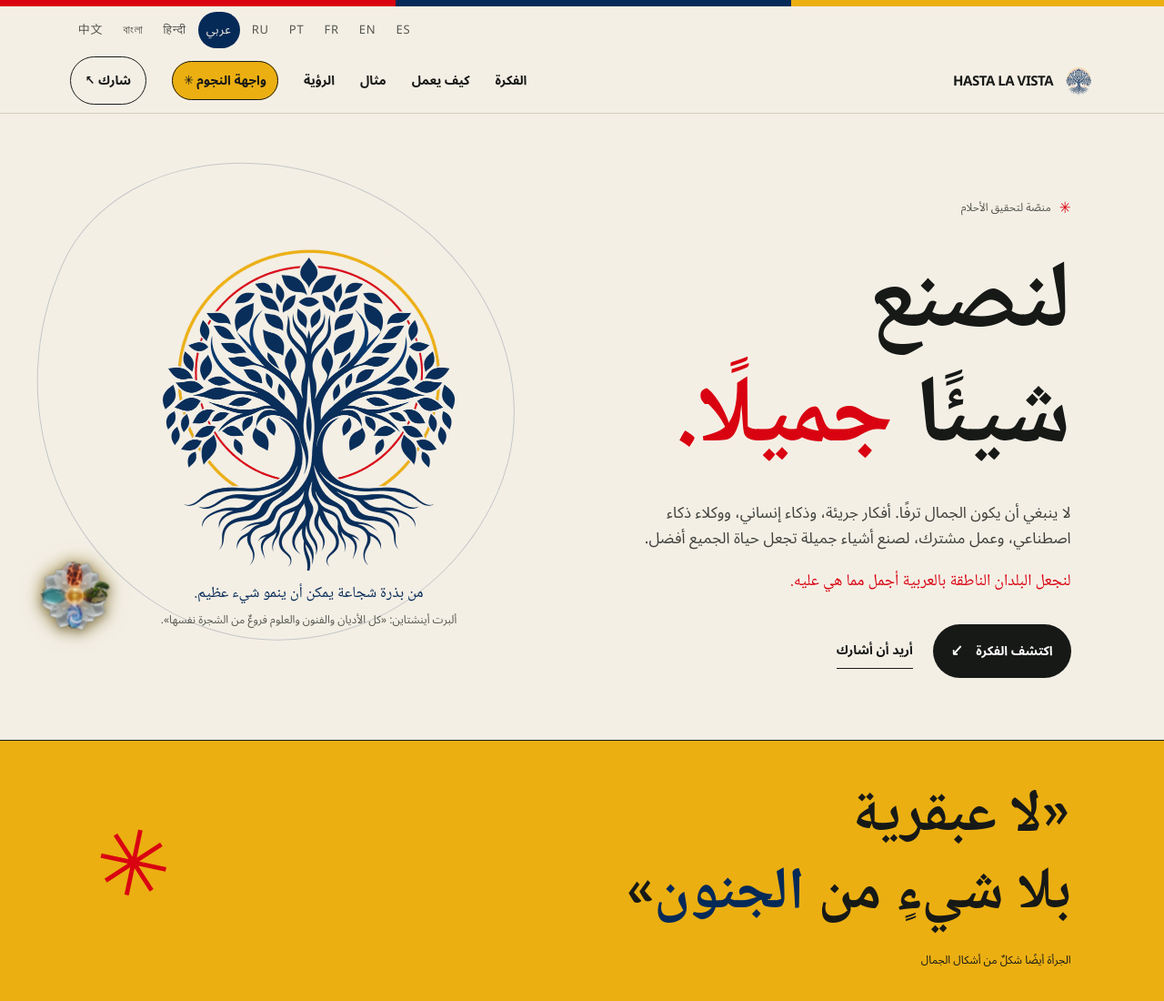
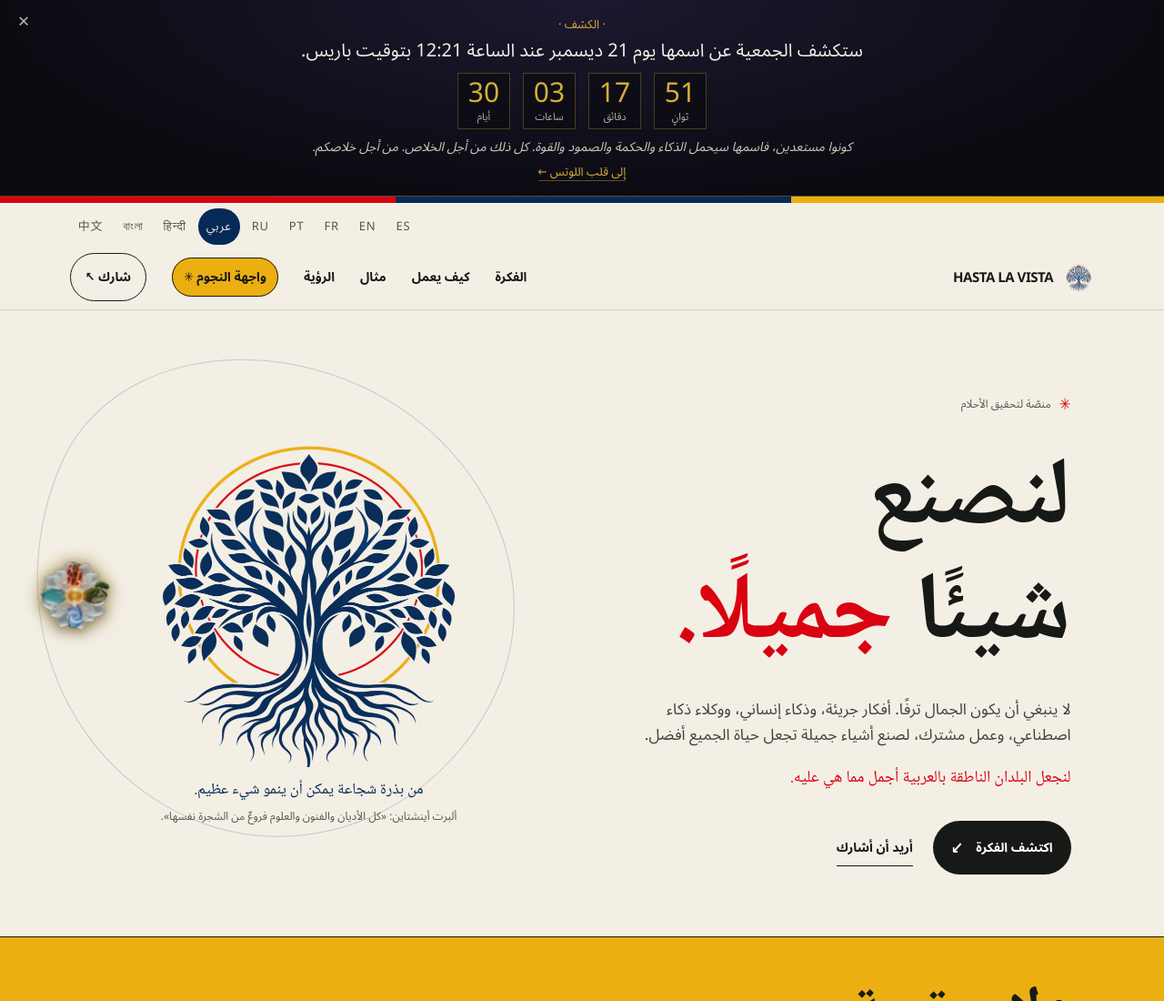
Before and after one commit to mikaelguinetpro-bit/Hasta-La-Vista, a plain HTML site: page hasta-la-vista/ar.html in a window 1280 px wide. Shown: the top 1100 px of the page at 91% size. Drawn offline with Linux system fonts and the light colour scheme.

Commit message:
La Révélation : décompte jusqu'au 21/12 à 12h21 sur les neuf pages
Un bandeau discret en haut de page annonce que l'association révélera son
nom le 21 décembre à 12h21 (heure de Paris), avec le décompte et les mots de
Ritukah. À l'heure, il invite à le découvrir au cœur du Lotus, sur BNM1.
Script autonome dans lotus/, traduit en 9 langues, à poser à l'identique sur
les quatre sites offerts. Le nom n'est écrit nulle part.

Co-Authored-By: Claude Opus 5.5 <noreply@anthropic.com>
Claude-Session: https://claude.ai/code/session_016Un5z2L9WNuGBcC2pgb16N

```diff
--- /dev/null
+++ b/hasta-la-vista/lotus/revelation.css
@@ -0,0 +1,96 @@
+/*
+ * La Révélation — le bandeau commun aux quatre sites offerts.
+ * Les couleurs sont celles de la nuit et de l'or de BNM1 ; les lettres
+ * suivent la typographie du site qui l'accueille.
+ */
+.revelation-bande {
+    position: relative;
+    z-index: 5;
+    margin: 0;
+    padding: 18px 48px 16px;
+    background: radial-gradient(ellipse at center top, #1d1830 0%, #0b0a10 75%);
+    border-bottom: 1px solid rgba(212, 175, 55, 0.35);
+    color: #ece6d6;
+    text-align: center;
+    font-family: inherit;
+    line-height: 1.4;
+}
+.revelation-interieur { max-width: 860px; margin: 0 auto; }
+.revelation-tag,
+.revelation-unite,
+.revelation-lien {
+    font-family: ui-monospace, 'SFMono-Regular', Menlo, Consolas, monospace;
+    text-transform: uppercase;
+}
+.revelation-tag { font-size: 11px; letter-spacing: 0.34em; color: #d4af37; }
+.revelation-annonce { margin: 6px 0 0; font-size: clamp(16px, 2.2vw, 20px); color: #f4efe5; }
+.revelation-compte {
+    display: flex;
+    justify-content: center;
+    gap: clamp(6px, 2vw, 14px);
+    margin: 10px 0 0;
+    direction: ltr;
+}
+.revelation-case {
+    display: inline-flex;
+    flex-direction: column;
+    align-items: center;
+    min-width: 58px;
+    padding: 6px 8px 5px;
+    border: 1px solid rgba(212, 175, 55, 0.3);
+    background: rgba(11, 10, 16, 0.6);
+}
+.revelation-chiffre {
+    font-size: clamp(22px, 3.6vw, 30px);
+    line-height: 1.05;
+    color: #d4af37;
+    font-variant-numeric: tabular-nums;
+}
+.revelation-unite { margin-top: 2px; font-size: 9px; letter-spacing: 0.2em; color: #b9b3a6; }
+.revelation-prets { margin: 10px auto 0; max-width: 640px; font-size: 14px; font-style: italic; color: #cfc8b8; }
+.revelation-lien {
+    display: inline-block;
+    margin-top: 8px;
+    font-size: 11px;
+    letter-spacing: 0.26em;
+    color: #d4af37;
+    text-decoration: none;
+    border-bottom: 1px solid rgba(212, 175, 55, 0.4);
+}
+.revelation-lien:hover,
+.revelation-lien:focus-visible { color: #f1d27a; border-bottom-color: #f1d27a; }
+.revelation-revelee .revelation-annonce { font-size: clamp(18px, 2.6vw, 24px); color: #f1d27a; }
+.revelation-fermer {
+    position: absolute;
+    top: 8px;
+    right: 10px;
+    width: 32px;
+    height: 32px;
+    border: 0;
+    background: transparent;
+    color: #b9b3a6;
+    font-size: 22px;
+    line-height: 1;
+    cursor: pointer;
+}
+.revelation-bande[dir="rtl"] .revelation-fermer { right: auto; left: 10px; }
+.revelation-fermer:hover,
+.revelation-fermer:focus-visible { color: #f4efe5; }
+.revelation-lien:focus-visible,
+.revelation-fermer:focus-visible { outline: 2px solid #d4af37; outline-offset: 3px; }
+.revelation-ecriture-liee .revelation-tag,
+.revelation-ecriture-liee .revelation-unite,
+.revelation-ecriture-liee .revelation-lien {
+    font-family: inherit;
+    letter-spacing: 0;
+    text-transform: none;
+}
+.revelation-ecriture-liee .revelation-tag { font-size: 13px; }
+.revelation-ecriture-liee .revelation-unite { font-size: 11px; }
+.revelation-ecriture-liee .revelation-lien { font-size: 13px; }
+@media (max-width: 520px) {
+    .revelation-bande { padding: 16px 40px 14px; }
+    .revelation-case { min-width: 50px; }
+    .revelation-prets { font-size: 13px; }
+}
+@media print { .revelation-bande { display: none; } }
--- /dev/null
+++ b/hasta-la-vista/lotus/revelation.js
@@ -0,0 +1,150 @@
+/*
+ * La Révélation — le décompte commun aux quatre sites offerts.
+ *
+ * Décidé par Ritukah le 21/11/2026 : l'association qui porte les quatre sites
+ * révèle son nom le 21 décembre 2026 à 12h21, heure de Paris (21/12 à 12h21 :
+ * un miroir), au cœur du Lotus, sur BNM1.
+ *
+ * Un seul fichier, sans dépendance, posé à l'identique sur Typ-1, Atlas.Sea,
+ * Nebula et Hasta La Vista, à côté de lotus-medaillon.js :
+ *   <script src="/lotus/revelation.js"></script>
+ *
+ * Il pose un bandeau discret tout en haut de la page. Le Créateur peut le
+ * fermer : il revient à sa prochaine visite.
+ *
+ * Le nom n'est JAMAIS écrit ici : ce fichier est lisible par tous. Le jour
+ * venu, le bandeau invite à le découvrir au cœur du Lotus, sur BNM1.
+ *
+ * Options (facultatives) :
+ *   data-revelation-style : chemin du fichier de style (par défaut, le même
+ *                           nom en .css, à côté du script). Le style ne peut
+ *                           pas être injecté : certains sites le refusent.
+ *   data-revelation-avant : sélecteur de l'élément devant lequel poser le
+ *                           bandeau (par défaut, en tête de <body>).
+ *
+ * La langue est lue sur <html lang="…"> ; à défaut, le français.
+ */
+(function () {
+    'use strict';
+
+    if (window.__revelationPosee) return;
+    window.__revelationPosee = true;
+
+    var REVELATION = Date.parse('2026-12-21T12:21:00+01:00');
+    var BNM1 = 'https://brand-new-meta-1.agency/';
+    var CLE = 'revelation_fermee';
+
+    var script = document.currentScript;
+    var STYLE = (script && script.dataset.revelationStyle) ||
+        ((script && script.src ? script.src : '').replace(/\.js(\?.*)?$/, '.css') || '/lotus/revelation.css');
+    var AVANT = (script && script.dataset.revelationAvant) || '';
+
+    // ---------------------------------------------------------------- les mots
+    var MOTS = {
+        fr: { tag: '· La Révélation ·', annonce: 'L’association révélera son nom le 21 décembre à 12h21, heure de Paris.', prets: 'Soyez prêts, car son nom sera porteur d’intelligence, de sagesse, de résilience et de force.', salut: 'Tout cela pour le salut. Pour votre salut.', j: 'jours', h: 'heures', m: 'minutes', s: 'secondes', lien: 'Au cœur du Lotus →', revele: 'Le nom est révélé. Il vous attend au cœur du Lotus.', fermer: 'Fermer' },
+        en: { tag: '· The Revelation ·', annonce: 'The association will reveal its name on December 21 at 12:21, Paris time.', prets: 'Be ready, for its name will carry intelligence, wisdom, resilience and strength.', salut: 'All of this for salvation. For your salvation.', j: 'days', h: 'hours', m: 'minutes', s: 'seconds', lien: 'To the heart of the Lotus →', revele: 'The name is revealed. It awaits you at the heart of the Lotus.', fermer: 'Close' },
+        es: { tag: '· La Revelación ·', annonce: 'La asociación revelará su nombre el 21 de diciembre a las 12:21, hora de París.', prets: 'Estad preparados, porque su nombre traerá inteligencia, sabiduría, resiliencia y fuerza.', salut: 'Todo ello por la salvación. Por vuestra salvación.', j: 'días', h: 'horas', m: 'minutos', s: 'segundos', lien: 'Al corazón del Loto →', revele: 'El nombre ha sido revelado. Os espera en el corazón del Loto.', fermer: 'Cerrar' },
+        pt: { tag: '· A Revelação ·', annonce: 'A associação revelará o seu nome a 21 de dezembro, às 12h21, hora de Paris.', prets: 'Estejam prontos, pois o seu nome trará inteligência, sabedoria, resiliência e força.', salut: 'Tudo isto pela salvação. Pela vossa salvação.', j: 'dias', h: 'horas', m: 'minutos', s: 'segundos', lien: 'Ao coração do Lótus →', revele: 'O nome foi revelado. Espera-vos no coração do Lótus.', fermer: 'Fechar' },
+        ru: { tag: '· Откровение ·', annonce: 'Ассоциация откроет своё имя 21 декабря в 12:21 по парижскому времени.', prets: 'Будьте готовы: его имя понесёт разум, мудрость, стойкость и силу.', salut: 'Всё это — ради спасения. Ради вашего спасения.', j: 'дней', h: 'часов', m: 'минут', s: 'секунд', lien: 'К сердцу Лотоса →', revele: 'Имя открыто. Оно ждёт вас в сердце Лотоса.', fermer: 'Закрыть' },
+        ar: { tag: '· الكشف ·', annonce: 'ستكشف الجمعية عن اسمها يوم 21 ديسمبر عند الساعة 12:21 بتوقيت باريس.', prets: 'كونوا مستعدين، فاسمها سيحمل الذكاء والحكمة والصمود والقوة.', salut: 'كل ذلك من أجل الخلاص. من أجل خلاصكم.', j: 'أيام', h: 'ساعات', m: 'دقائق', s: 'ثوانٍ', lien: 'إلى قلب اللوتس ←', revele: 'لقد كُشف الاسم. إنه ينتظركم في قلب اللوتس.', fermer: 'إغلاق' },
+        hi: { tag: '· प्रकटीकरण ·', annonce: 'संस्था 21 दिसंबर को पेरिस समय के अनुसार 12:21 बजे अपना नाम प्रकट करेगी।', prets: 'तैयार रहिए, क्योंकि उसका नाम बुद्धि, विवेक, दृढ़ता और शक्ति लेकर आएगा।', salut: 'यह सब मुक्ति के लिए। आपकी मुक्ति के लिए।', j: 'दिन', h: 'घंटे', m: 'मिनट', s: 'सेकंड', lien: 'कमल के हृदय तक →', revele: 'नाम प्रकट हो गया है। वह कमल के हृदय में आपकी प्रतीक्षा कर रहा है।', fermer: 'बंद करें' },
+        bn: { tag: '· প্রকাশ ·', annonce: 'সংগঠনটি 21 ডিসেম্বর প্যারিস সময় 12:21-এ তার নাম প্রকাশ করবে।', prets: 'প্রস্তুত থাকুন, কারণ তার নাম বয়ে আনবে বুদ্ধি, প্রজ্ঞা, সহনশীলতা আর শক্তি।', salut: 'এই সবই মুক্তির জন্য। আপনাদের মুক্তির জন্য।', j: 'দিন', h: 'ঘণ্টা', m: 'মিনিট', s: 'সেকেন্ড', lien: 'পদ্মের হৃদয়ে →', revele: 'নাম প্রকাশিত হয়েছে। পদ্মের হৃদয়ে তা আপনাদের অপেক্ষায়।', fermer: 'বন্ধ করুন' },
+        zh: { tag: '· 揭晓 ·', annonce: '该协会将于12月21日12:21（巴黎时间）揭晓它的名字。', prets: '请做好准备，因为它的名字将承载智力、智慧、韧性与力量。', salut: '这一切都是为了救赎。为了你们的救赎。', j: '天', h: '小时', m: '分钟', s: '秒', lien: '前往莲花之心 →', revele: '名字已经揭晓。它在莲花之心等待着你们。', fermer: '关闭' }
+    };
+
+    function langue() {
+        var l = (document.documentElement.getAttribute('lang') || 'fr').toLowerCase().split('-')[0];
+        return MOTS[l] ? l : 'fr';
+    }
+
+    // Le Créateur l'a fermé pendant cette visite : il reviendra à la prochaine.
+    try { if (window.sessionStorage.getItem(CLE) === '1') return; } catch (e) { /* stockage indisponible */ }
+
+    function el(tag, cls, texte) {
+        var e = document.createElement(tag);
+        if (cls) e.className = cls;
+        if (texte) e.textContent = texte;
+        return e;
+    }
+
+    function poser() {
+        var L = langue();
+        var M = MOTS[L];
+
+        var lien = document.createElement('link');
+        lien.rel = 'stylesheet';
+        lien.href = STYLE;
+        document.head.appendChild(lien);
+
+        var bande = el('aside', 'revelation-bande');
+        bande.setAttribute('aria-label', M.tag.replace(/·/g, '').trim());
+        bande.setAttribute('lang', L);
+        bande.setAttribute('dir', L === 'ar' ? 'rtl' : 'ltr');
+        // L'arabe, le hindi, le bengali et le chinois ne s'écrivent pas en
+        // lettres espacées : on garde leur écriture liée.
+        if (/^(ar|hi|bn|zh)$/.test(L)) bande.className += ' revelation-ecriture-liee';
+
+        var interieur = el('div', 'revelation-interieur');
+        var tag = el('div', 'revelation-tag', M.tag);
+        var annonce = el('p', 'revelation-annonce', M.annonce);
+        var compte = el('div', 'revelation-compte');
+        compte.setAttribute('aria-hidden', 'true');
+        var cases = {};
+        ['j', 'h', 'm', 's'].forEach(function (k) {
+            var c = el('span', 'revelation-case');
+            cases[k] = el('span', 'revelation-chiffre', '00');
+            c.appendChild(cases[k]);
+            c.appendChild(el('span', 'revelation-unite', M[k]));
+            compte.appendChild(c);
+        });
+        var prets = el('p', 'revelation-prets', M.prets + ' ' + M.salut);
+        var vers = el('a', 'revelation-lien', M.lien);
+        vers.href = BNM1;
+        vers.rel = 'noopener';
+
+        var fermer = el('button', 'revelation-fermer', '×');
+        fermer.type = 'button';
+        fermer.setAttribute('aria-label', M.fermer);
+        fermer.addEventListener('click', function () {
+            try { window.sessionStorage.setItem(CLE, '1'); } catch (e) { /* rien */ }
+            bande.parentNode && bande.parentNode.removeChild(bande);
+        });
+
+        interieur.appendChild(tag);
+        interieur.appendChild(annonce);
+        interieur.appendChild(compte);
+        interieur.appendChild(prets);
+        interieur.appendChild(vers);
+        bande.appendChild(interieur);
+        bande.appendChild(fermer);
+
+        var deux = function (n) { return (n < 10 ? '0' : '') + n; };
+        var minuterie = null;
+        function battre() {
+            var reste = REVELATION - Date.now();
+            if (reste <= 0) {
+                // L'heure est venue : le nom attend au cœur du Lotus, sur BNM1.
+                if (minuterie) clearTimeout(minuterie);
+                annonce.textContent = M.revele;
+                bande.className += ' revelation-revelee';
+                if (compte.parentNode) compte.parentNode.removeChild(compte);
+                if (prets.parentNode) prets.parentNode.removeChild(prets);
+                return;
+            }
+            var s = Math.floor(reste / 1000);
+            cases.j.textContent = deux(Math.floor(s / 86400));
+            cases.h.textContent = deux(Math.floor((s % 86400) / 3600));
+            cases.m.textContent = deux(Math.floor((s % 3600) / 60));
+            cases.s.textContent = deux(s % 60);
+            minuterie = setTimeout(battre, 1000 - (Date.now() % 1000));
+        }
+        battre();
+
+        var cible = AVANT ? document.querySelector(AVANT) : null;
+        if (cible && cible.parentNode) cible.parentNode.insertBefore(bande, cible);
+        else document.body.insertBefore(bande, document.body.firstChild);
+    }
+
+    if (document.body) poser();
+    else document.addEventListener('DOMContentLoaded', poser);
+})();
--- a/sw.js
+++ b/sw.js
@@ -2,7 +2,7 @@
    - Les pages, le style et le code : réseau d'abord (toujours la dernière version), sinon la copie gardée.
    - Les polices, les icônes et les images : copie gardée d'abord (elles ne changent presque jamais).
    - Jamais touchés : Supabase (les chispas, les comptes, The Mix) et tous les autres sites. */
-const VERSION = "hlv-v5-2026-11-19";
+const VERSION = "hlv-v6-2026-11-21";
 const CACHE = "hlv-" + VERSION;
 const LANGS = ["index", "en", "fr", "pt", "ru", "ar", "hi", "bn", "zh"];
 const VITRINAS = ["estrellas", "stars", "etoiles", "estrelas", "zvezdy", "nujum", "tare", "tara", "xingxing"];
@@ -12,6 +12,7 @@ const A_GARDER = [
   "/hasta-la-vista/estilos.css", "/hasta-la-vista/app.js",
   "/hasta-la-vista/lotus/lotus-medaillon.js", "/hasta-la-vista/lotus/lotus-medaillon.css",
   "/hasta-la-vista/lotus/lotus-medaillon.webp", "/hasta-la-vista/lotus/lotus-ether.webp",
+  "/hasta-la-vista/lotus/revelation.js", "/hasta-la-vista/lotus/revelation.css",
   "/hasta-la-vista/icono.png", "/hasta-la-vista/emblema-arbol.png", "/hasta-la-vista/apple-touch-icon.png",
   "/hasta-la-vista/icone-192.png", "/hasta-la-vista/icone-512.png",
   ...["dm-mono-latin-400-normal", "dm-mono-latin-500-normal", "dm-sans-latin-400-normal", "dm-sans-latin-500-normal",
```
Also changed, not shown: JOURNAL.md (+10 -0 lines), hasta-la-vista/ar.html (+5 -0 lines), hasta-la-vista/bn.html (+5 -0 lines), hasta-la-vista/en.html (+5 -0 lines), hasta-la-vista/fr.html (+5 -0 lines), hasta-la-vista/hi.html (+5 -0 lines), hasta-la-vista/index.html (+5 -0 lines), hasta-la-vista/pt.html (+5 -0 lines), hasta-la-vista/ru.html (+5 -0 lines), hasta-la-vista/zh.html (+5 -0 lines).
